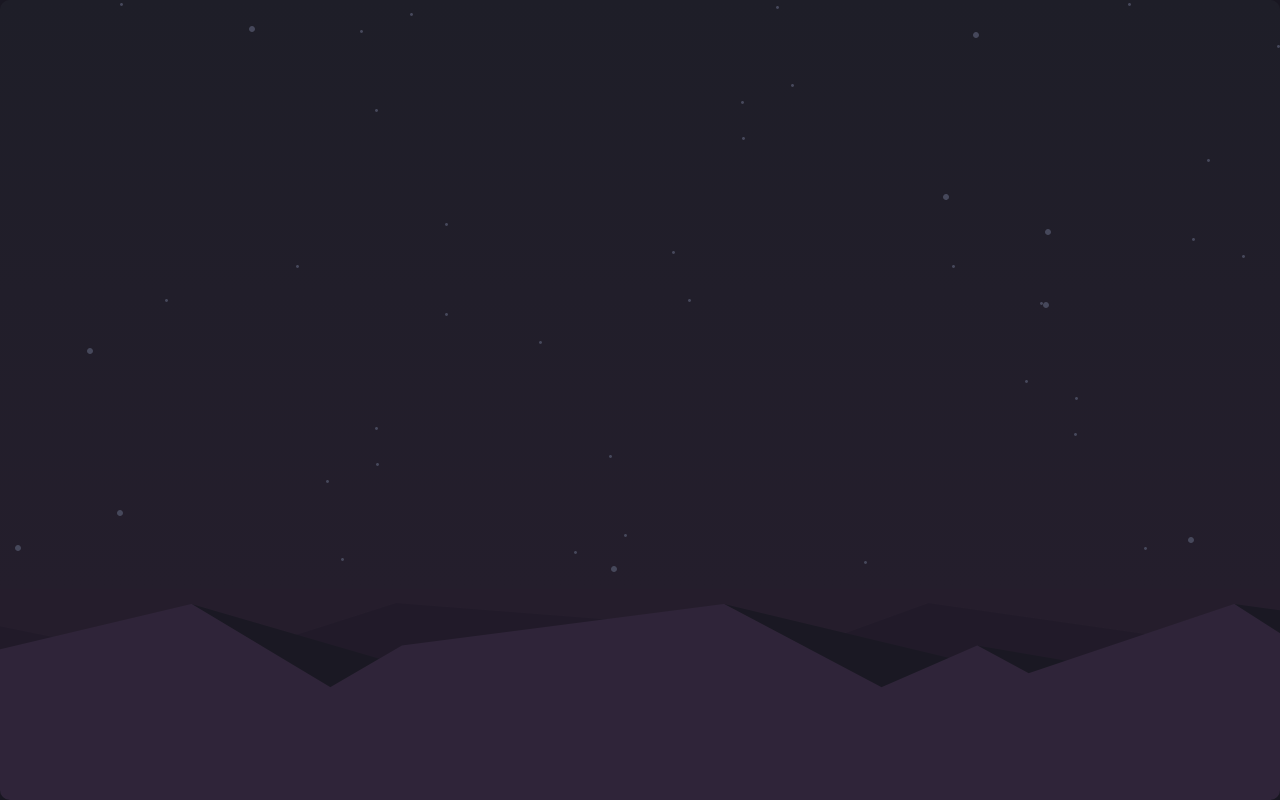
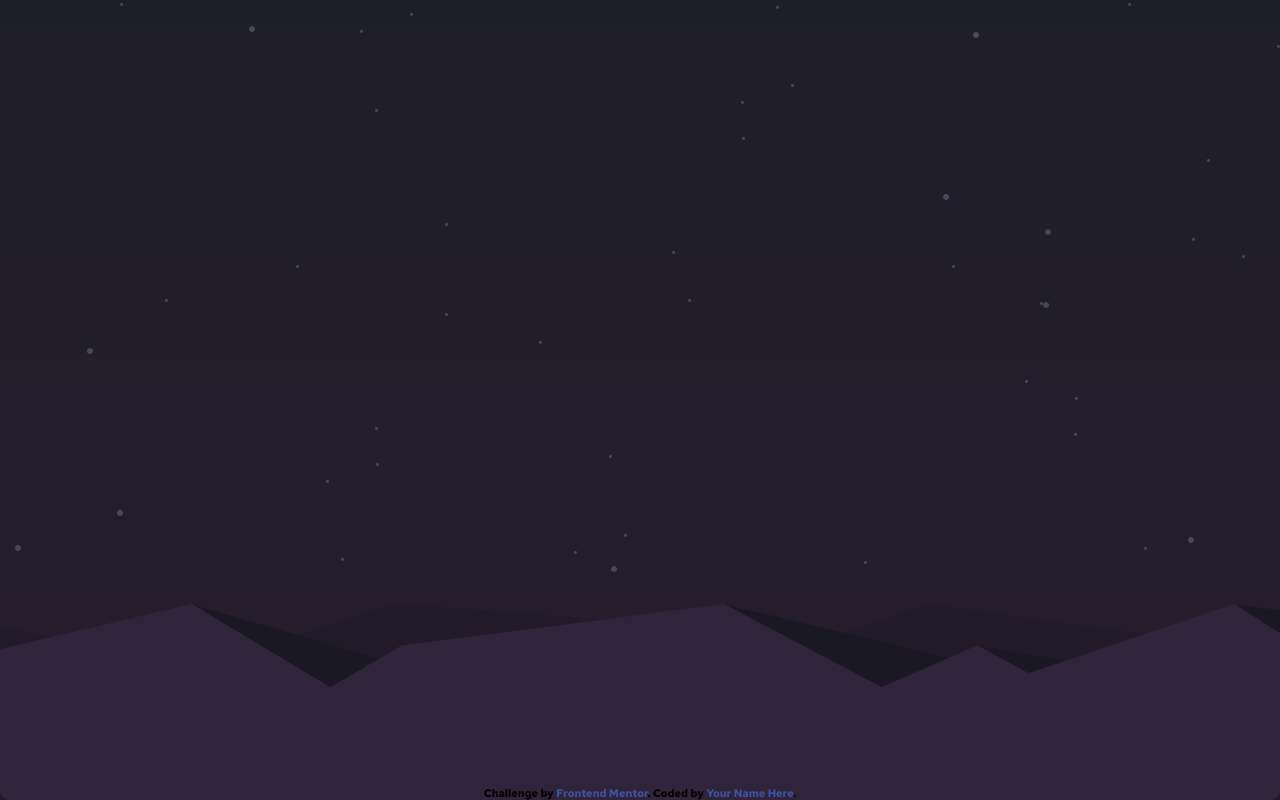
Before and after one commit to DorKatzir/launch-countdown-timer, a plain HTML site: page index.html in a window 1280 px wide. Drawn offline with Linux system fonts and the light colour scheme.

Commit message:
css custom properties and footer attributes

```diff
--- a/countdown.scss
+++ b/countdown.scss
@@ -1,15 +1,50 @@
+@import url('https://fonts.googleapis.com/css2?family=Red+Hat+Text:ital,wght@0,300..700;1,300..700&display=swap');
+:root{
+    /* Primary Colors */
+    --Grayish-blue: hsl(237, 18%, 59%);
+    --Soft-red: hsl(345, 95%, 68%);
+
+    /* Neutral Colors */
+    --White: hsl(0, 0%, 100%);
+    --Dark-desaturated: blue: hsl(236, 21%, 26%);
+    --Dark-blue: hsl(235, 16%, 14%);
+    --Very-dark-blue: hsl(234, 17%, 12%);
+}
 
 body{
+    font-family: "Red Hat Text", sans-serif;
+    font-optical-sizing: auto;
+    font-weight: 700;
+    font-style: normal;
+
     display: flex;
     flex-direction: column;
     align-items: center;
-    background-color: #1a1823;
+    background-color: var(--Dark-blue);
 }
 
 .wrapper{
     border-radius: 10px;
+    display: flex;
+    flex-direction: column;
 
 
+
+
+
+    footer{
+
+        margin-top: auto;
+        .attribution {
+            font-size: 11px;
+            text-align: center;
+        }
+        .attribution a {
+            color: hsl(228, 45%, 44%);
+        }
+    }
+
+}
 
 .bg{
     width: 100dvw;
@@ -22,6 +57,5 @@ body{
     background-size: cover;
     background-position: bottom right;
     border-radius: 10px;
-        box-shadow: 0 0 20px  hsl(240 17% 2% / .1);
+    box-shadow: 0 0 20px var(--Very-dark-blue);
 }
-}
--- a/index.html
+++ b/index.html
@@ -9,14 +9,17 @@
     <title>Launch Countdown Timer</title>
 </head>
 <body>
-    <div class="wrapper">
+    <div class="wrapper bg">
 
 
 
 
-        <!-- BG IMAGE SVG -->
-        <div class="bg"></div>
-
+        <footer>
+            <div class="attribution">
+                Challenge by <a href="https://www.frontendmentor.io?ref=challenge" target="_blank">Frontend Mentor</a>.
+                Coded by <a href="#">Your Name Here</a>.
+            </div>
+        </footer>
     </div>
 
 
```
Also changed, not shown: countdown.css. Lines whose indentation alone changed are shown as unchanged.
